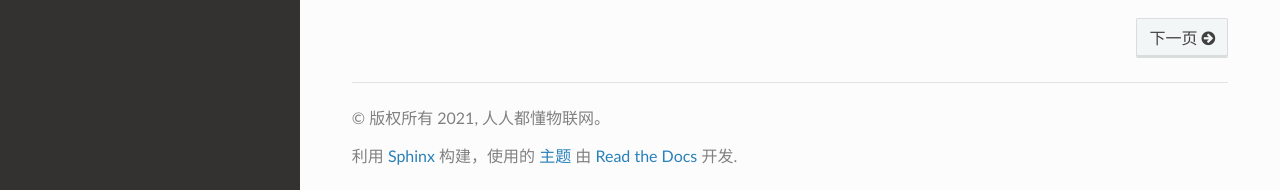
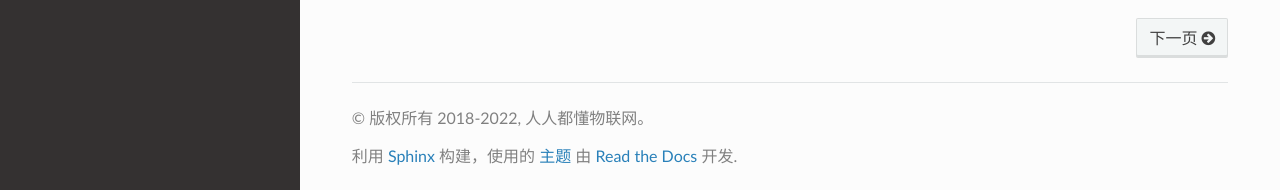
Before and after one commit to getiot/linux-c-functions, a Sphinx documentation site: the page built from source/index.rst, in a window 1280 px wide and 980 px high. Shown: the part 787-977 px from the top of the window. Built offline with Sphinx 7.4.7 and the Read the Docs theme 2.0.0, drawn with Linux system fonts in a browser that asks for light colours.

Commit message:
update copyright datetime

```diff
--- a/source/conf.py
+++ b/source/conf.py
@@ -18,7 +18,7 @@
 # -- Project information -----------------------------------------------------
 
 project = 'Linux 常用 C 函数'
-copyright = '2021, 人人都懂物联网'
+copyright = '2018-2022, 人人都懂物联网'
 author = 'GetIoT.tech'
 
 # The full version, including alpha/beta/rc tags
```
